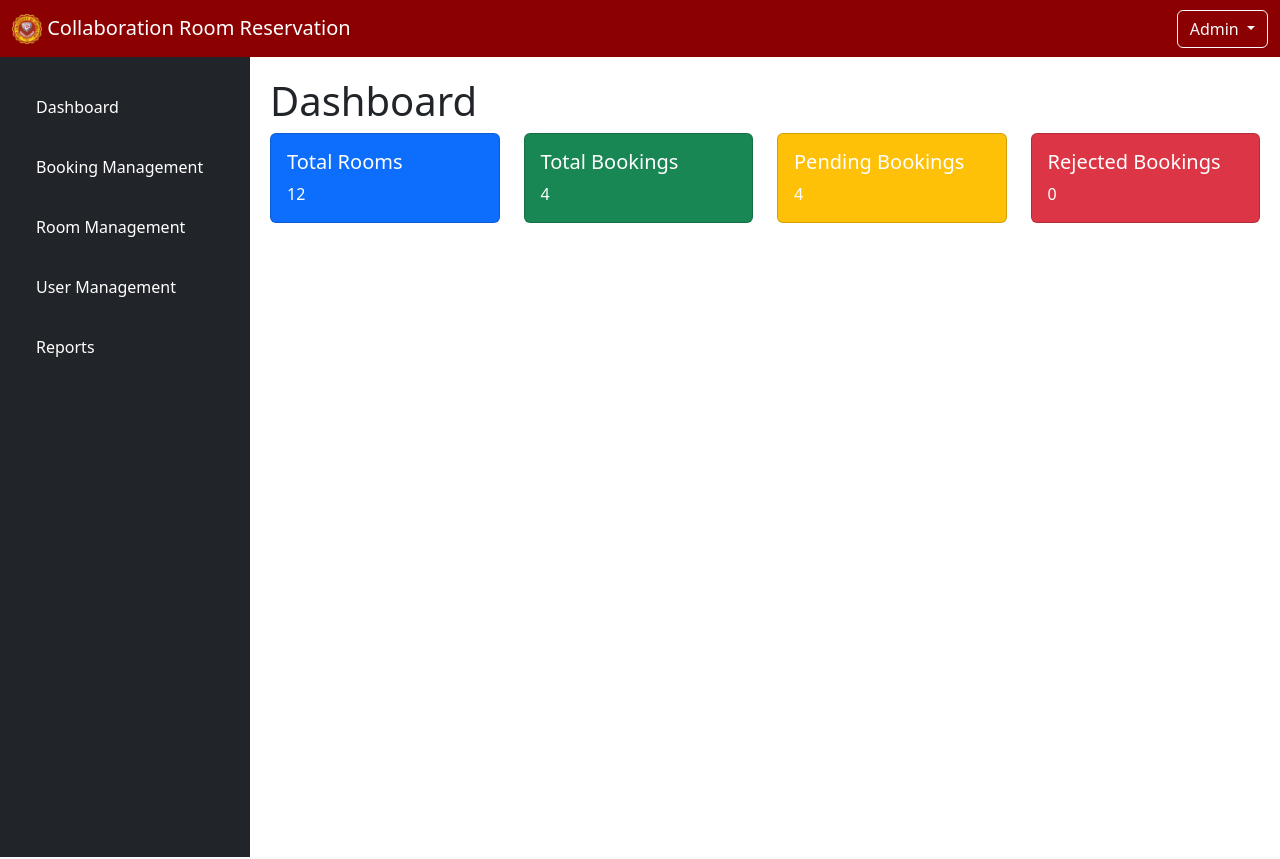
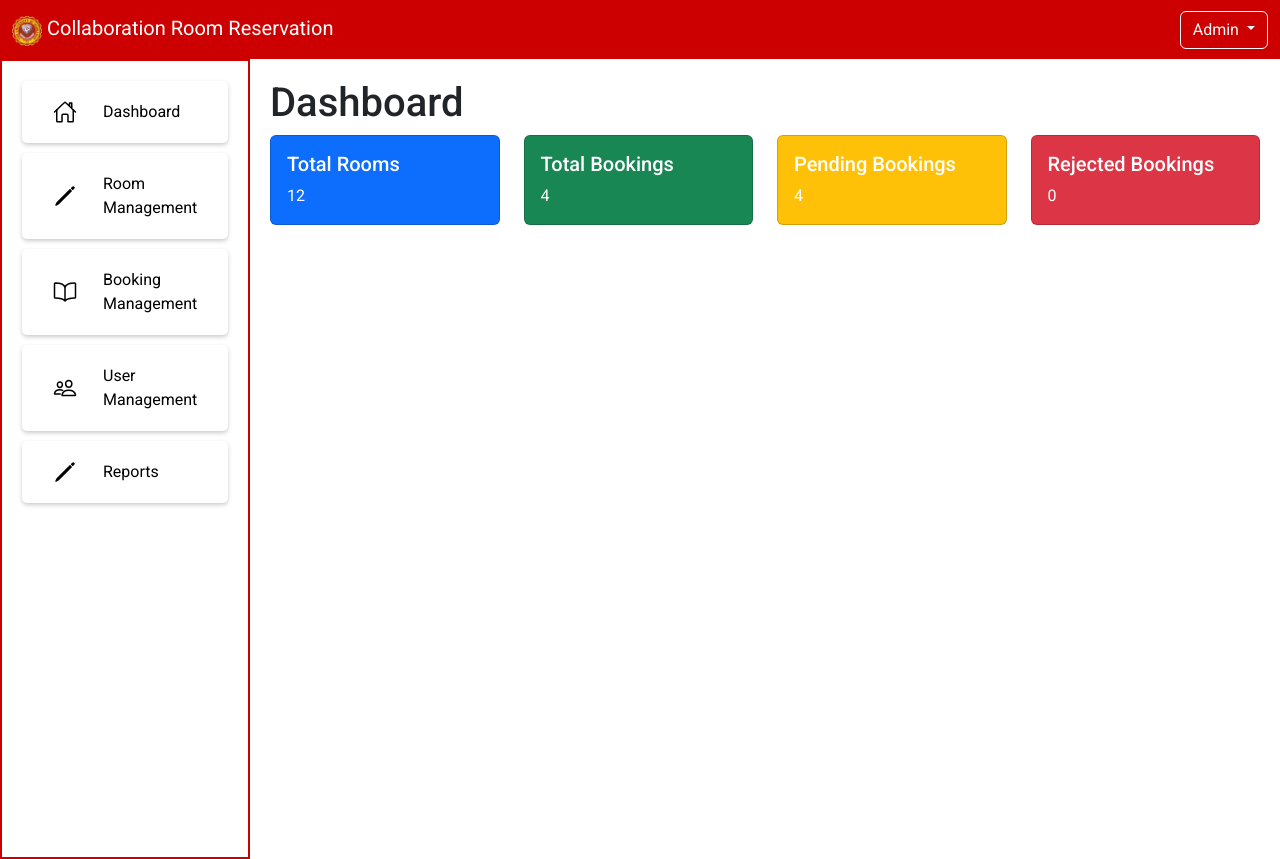
Before and after one commit to airo-coder/cst5l, a PHP site: page /admin/index.php in a window 1280 px wide. Run offline with PHP 8.4, Linux system fonts and the light colour scheme; data comes from the database, SQL or seed files in the repository.

Commit message:
sadf
sidebar ni gwen

```diff
--- a/admin/includes/sidebar.php
+++ b/admin/includes/sidebar.php
@@ -1,19 +1,50 @@
-<div class="sidebar bg-dark text-white" style="width: 250px; min-height: 100vh; padding: 20px;">
+<!DOCTYPE html>
+<html lang="en">
+<head>
+    <meta charset="UTF-8">
+    <meta name="viewport" content="width=device-width, initial-scale=1.0">
+    <title>Admin</title>
+
+    <link href="https://fonts.googleapis.com/css2?family=Roboto:wght@400;500;700&display=swap" rel="stylesheet">
+    <link rel="stylesheet" href="styles.css">
+
+</head>
+<body>
+
+<div class="sidebar" style="width: 250px; min-height: 100vh; padding: 20px;">
     <ul class="nav flex-column">
+
         <li class="nav-item">
-            <a class="nav-link text-white" href="index.php">Dashboard</a>
+            <span class="icon"><ion-icon name="home-outline"></ion-icon></span>
+            <a class="nav-link" href="index.php">Dashboard</a>
         </li>
+
         <li class="nav-item">
-            <a class="nav-link text-white" href="booking_management.php">Booking Management</a>
+            <span class="icon"><ion-icon name="pencil-outline"></ion-icon></span>
+            <a class="nav-link" href="room_management.php">Room Management</a>
         </li>
+
         <li class="nav-item">
-            <a class="nav-link text-white" href="room_management.php">Room Management</a>
+            <span class="icon"><ion-icon name="book-outline"></ion-icon></span>
+            <a class="nav-link" href="booking_management.php">Booking Management</a>
         </li>
+
         <li class="nav-item">
-            <a class="nav-link text-white" href="user_management.php">User Management</a>
+            <span class="icon"><ion-icon name="people-outline"></ion-icon></span>
+            <a class="nav-link" href="user_management.php">User Management</a>
         </li>
+
         <li class="nav-item">
-            <a class="nav-link text-white" href="reports.php">Reports</a>
+            <span class="icon"><ion-icon name="pencil-outline"></ion-icon></span>
+            <a class="nav-link" href="reports.php">Reports</a>
         </li>
+
     </ul>
+
 </div>
+
+<script type="module" src="https://unpkg.com/ionicons@7.1.0/dist/ionicons/ionicons.esm.js"></script>
+<script nomodule src="https://unpkg.com/ionicons@7.1.0/dist/ionicons/ionicons.js"></script>
+
+</body>
+</html>
--- a/admin/styles.css
+++ b/admin/styles.css
@@ -1,54 +1,72 @@
-.navbar-custom {
-    background-color: #8B0000;
+body {
+    font-family: 'Roboto', sans-serif;
+    margin: 0;
+    padding: 0;
 }
 
 .sidebar {
     width: 250px;
-    background: #333;
-    color: #fff;
+    background: #FFFFFF;
+    border: 2px solid #CC0000;
+    color: #000000;
     padding: 20px;
     display: flex;
     flex-direction: column;
 }
 
-.sidebar .nav-link {
-    color: #fff;
-    margin: 10px 0;
+.sidebar .nav-item a {
+    font-size: medium;
 }
 
-.sidebar .nav-link:hover {
-    background: #444;
+.nav-item {
+    display: flex;
+    align-items: center;
+    padding: 10px;
     border-radius: 5px;
+    transition: all 0.3s ease;
+    border: 1px solid transparent;
+    margin-bottom: 10px;
+    box-shadow: 0 2px 4px rgba(0, 0, 0, 0.2);
+}
+
+.nav-item:hover {
+    background: rgb(255, 255, 255);
+    border: 1px solid #CC0000;
+    box-shadow: 0 4px 8px rgba(0, 0, 0, 0.3);
+}
+
+.nav-item .nav-link {
+    color: #000000;
+    text-decoration: none;
+    transition: all 0.3s ease;
+    display: flex;
+    align-items: center;
+    flex-grow: 1;
+}
+
+.nav-item:hover .nav-link {
+    color: #CC0000;
+}
+
+.nav-item .icon {
+    margin-left: 20px;
+    margin-right: 10px;
+    font-size: 1.5em;
+    color: #000000;
+    transition: all 0.3s ease;
+    display: flex;
+    align-items: center;
+}
+
+.nav-item:hover .icon {
+    color: #CC0000;
+}
+
+.navbar-custom {
+    background-color: #CC0000;
 }
 
 .main-content {
     flex: 1;
     padding: 20px;
 }
-
-.sidebar .mt-auto {
-    margin-top: auto;
-}
-
-.dropdown-menu {
-    padding: 0 !important;
-    margin: 0 !important;
-    border: none !important;
-    min-width: auto !important;
-    width: fit-content !important;
-  }
-
-  .custom-logout {
-    background-color: transparent;
-    color: inherit;
-    padding: 3px 20px;
-    height: 30px;
-    text-decoration: none;
-    display: block;
-    transition: background-color 0.2s ease, color 0.2s ease;
-  }
-
-  .custom-logout:hover {
-    background-color: #b10000;
-    color: #fff;
-  }
```
